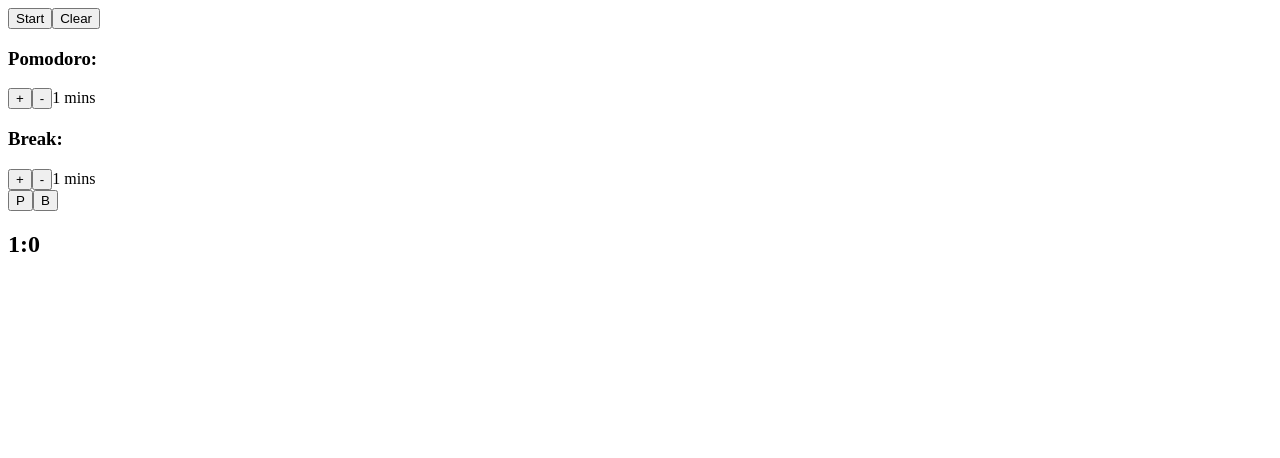
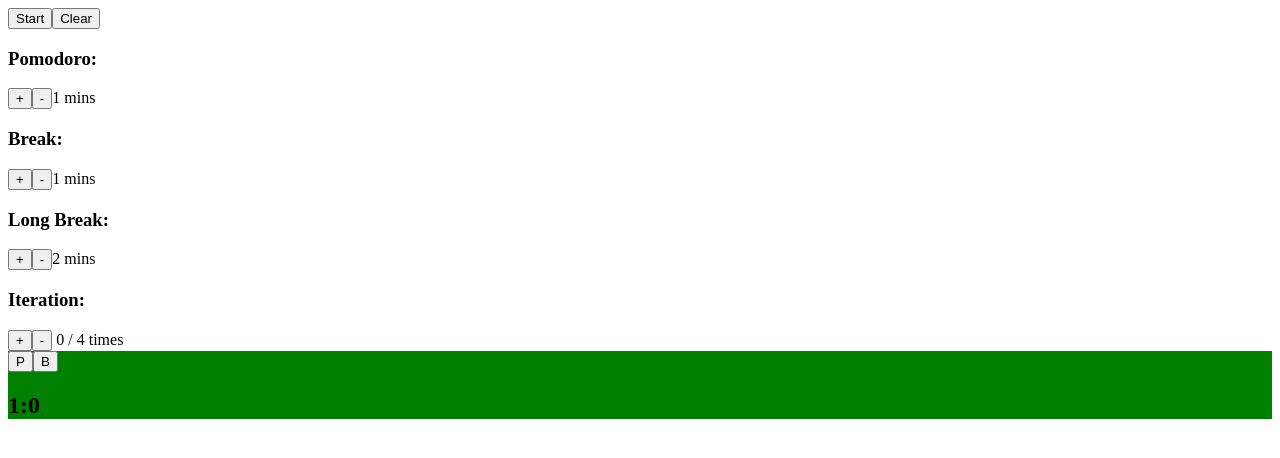
Before and after one commit to TienDo1011/tictactoe, a React app: page / in a window 1280 px wide. Shown: the top 458 px of the page. Built offline with nearby package versions, Linux system fonts and the light colour scheme; the HTML template or start-up script is replaced by a standard one.

Commit message:
Fix iteration issue

```diff
--- a/src/actions/index.js
+++ b/src/actions/index.js
@@ -1,11 +1,16 @@
 export const setPomodoroLength = (l) => ({ type: 'SET_POMODORO_LENGTH', length: l})
 export const setBreakLength = (l) => ({ type: 'SET_BREAK_LENGTH', length: l})
+export const setLongBreakLength = (l) => ({ type: 'SET_LONG_BREAK_LENGTH', length: l})
+export const setIteration = (i) => ({ type: 'SET_ITERATION', time: i})
+export const setIterated = (i) => ({ type: 'SET_ITERATED', time: i})
 export const setActivityType = (t) => ({type: 'SET_ACTIVITY_TYPE', activity_type: t})
 
 export const startTimer = (t) => ({
   type: 'START_TIMER',
   timer: {
     is_active: true,
+    paused: false,
+    is_finished: false,
     time: t
   }
 })
@@ -41,6 +46,8 @@
   type: 'FINISH_TIMER',
   timer: {
     is_finished: true,
+    is_active: false,
+    paused: false,
     time: 0
   }
 })
--- a/src/components/containers/App.js
+++ b/src/components/containers/App.js
@@ -1,7 +1,7 @@
 import React, { Component } from 'react';
 import { connect } from 'react-redux'
-import { setPomodoroLength, setBreakLength, setActivityType,
-         startTimer, tickTimer, pauseTimer, clearTimer, finishTimer
+import { setPomodoroLength, setBreakLength, setLongBreakLength, setIteration, setActivityType,
+         setIterated, startTimer, tickTimer, pauseTimer, clearTimer, finishTimer
        } from '../../actions'
 import Buttons from '../presentationals/Buttons'
 import LengthSetters from '../presentationals/LengthSetters'
@@ -10,18 +10,24 @@
 const mapStateToProps = (state) => ({
   pomodoroLength: state.pomodoroLength,
   breakLength: state.breakLength,
+  longBreakLength: state.longBreakLength,
+  iteration: state.iteration,
+  iterated: state.iterated,
   activity_type: state.activity_type,
   timer: state.timer
 })
 
 const mapDispatchToProps = (dispatch) => ({
   setBreakLength: (l) => dispatch(setBreakLength(l)),
+  setLongBreakLength: (l) => dispatch(setLongBreakLength(l)),
+  setIteration: (i) => dispatch(setIteration(i)),
+  setIterated: (i) => dispatch(setIterated(i)),
   setActivityType: (t) => dispatch(setActivityType(t)),
   setPomodoroLength: (l) => dispatch(setPomodoroLength(l)),
   startTimer: (t) => dispatch(startTimer(t)),
   tickTimer: (t) => dispatch(tickTimer(t)),
   pauseTimer: (t) => dispatch(pauseTimer(t)),
-  clearTimer: (t) => dispatch(clearTimer(t)),
+  clearTimer: () => dispatch(clearTimer()),
   finishTimer: () => dispatch(finishTimer())
 })
 
@@ -29,7 +35,7 @@
 
   constructor() {
     super()
-    this.ONE_SEC = 1000
+    this.ONE_SEC = 100
   }
 
   componentDidUpdate() {
@@ -37,7 +43,6 @@
     const t = this
     const length = (p.activity_type == "p") ? p.breakLength : p.pomodoroLength
     let counter = p.timer.time || length
-    console.log(counter);
     const startTimeout = () => {
       setTimeout(() => {
         counter = counter - 1
@@ -53,7 +58,12 @@
 
     if(p.timer.is_finished) {
       p.clearTimer()
-      p.startTimer(length)
+      setTimeout(() => {
+        p.startTimer(length)
+        p.setIterated(p.iterated + 0.5);
+      }, t.ONE_SEC)
+      // console.log(p.iterated);
+      // console.log(p.timer);
     }
 
     if (p.timer.is_active) {
@@ -71,9 +81,12 @@
           pauseTimer={p.pauseTimer} clearTimer={p.clearTimer}
           activity_type={p.activity_type}
         />
-        <LengthSetters pomodoroLength={p.pomodoroLength}
-          breakLength={p.breakLength} setPomodoroLength={p.setPomodoroLength}
-          setBreakLength={p.setBreakLength} setActivityType={p.setActivityType}
+        <LengthSetters pomodoroLength={p.pomodoroLength} breakLength={p.breakLength}
+          longBreakLength={p.longBreakLength} iteration={p.iteration}
+          iterated={p.iterated}
+          setPomodoroLength={p.setPomodoroLength} setBreakLength={p.setBreakLength}
+          setLongBreakLength={p.setLongBreakLength} setIteration={p.setIteration}
+          setActivityType={p.setActivityType}
         />
         <Clock setActivityType={p.setActivityType} timer={p.timer}
           pomodoroLength={p.pomodoroLength} breakLength={p.breakLength}
--- a/src/components/presentationals/Clock.js
+++ b/src/components/presentationals/Clock.js
@@ -16,11 +16,11 @@
     const p = this.props
     let activityType = (p.activity_type == "p") ? p.pomodoroLength : p.breakLength
     let time = p.timer.time || activityType
-    // console.log(time);
     const mins = Math.floor(time / 60)
     const secs = (time % 60)
+    const color = (p.activity_type == "p") ? "green" : ""
     return (
-      <section>
+      <section style={{backgroundColor: color}}>
         <button onClick={this._setActivityType}>P</button>
         <button onClick={this._setActivityType}>B</button>
         <h2>{mins}:{secs}</h2>
--- /dev/null
+++ b/src/components/presentationals/Iteration.js
@@ -0,0 +1,37 @@
+import React, { Component } from 'react'
+
+class Iteration extends Component {
+
+  constructor() {
+    super()
+    this._increment = this._increment.bind(this)
+    this._decrement = this._decrement.bind(this)
+  }
+
+  _increment() {
+    const p = this.props
+    p.setActivityType("p")
+    p.setLength(p.length + 1)
+  }
+
+  _decrement() {
+    const p = this.props
+    p.setActivityType("p")
+    p.setLength(p.length - 1)
+  }
+
+  render() {
+    const p = this.props
+    const length = p.length;
+    return (
+      <section>
+        <h3>{p.children}:</h3>
+        <button onClick={this._increment}>+</button>
+        <button onClick={this._decrement}>-</button>
+        <span> {Math.floor(p.iterated)} / {length} times</span>
+      </section>
+    )
+  }
+}
+
+export default Iteration
--- a/src/components/presentationals/LengthSetters.js
+++ b/src/components/presentationals/LengthSetters.js
@@ -1,5 +1,6 @@
 import React, { Component } from 'react'
 import Setter from './Setter'
+import Iteration from './Iteration'
 
 class LengthSetters extends Component {
   render() {
@@ -16,6 +17,16 @@
         >
           Break
         </Setter>
+        <Setter length={p.longBreakLength} setLength={p.setLongBreakLength}
+          setActivityType={p.setActivityType}
+        >
+          Long Break
+        </Setter>
+        <Iteration length={p.iteration} setLength={p.setIteration}
+          setActivityType={p.setActivityType} iterated={p.iterated}
+        >
+          Iteration
+        </Iteration>
       </section>
     )
   }
--- a/src/components/presentationals/Setter.js
+++ b/src/components/presentationals/Setter.js
@@ -10,13 +10,23 @@
 
   _increment() {
     const p = this.props
-    p.setActivityType(p.children.charAt(0).toLowerCase())
+    if(p.children.charAt(0).toLowerCase() !== "b"
+        || p.children.charAt(0).toLowerCase() !== "p") {
+          p.setActivityType("p")
+    } else {
+      p.setActivityType(p.children.charAt(0).toLowerCase())
+    }
     p.setLength(p.length + 60)
   }
 
   _decrement() {
     const p = this.props
-    p.setActivityType(p.children.charAt(0).toLowerCase())
+    if(p.children.charAt(0).toLowerCase() !== "b"
+        || p.children.charAt(0).toLowerCase() !== "p") {
+          p.setActivityType("p")
+    } else {
+      p.setActivityType(p.children.charAt(0).toLowerCase())
+    }
     p.setLength(p.length - 60)
   }
 
--- a/src/index.js
+++ b/src/index.js
@@ -1,6 +1,9 @@
 /**
 state = {
   breakLength:        (5min / 60000) [time in miliseconds]
+  longBreakLength:        (5min / 60000) [time in miliseconds]
+  iteration:        (4 times)
+  iterated:         (times)
   pomodoroLength:     (25min / 60000) [time in miliseconds]
   activity_type:      'p' [string] p/b
   timer:              object
@@ -21,6 +24,9 @@
 const store = createStore(
   combineReducers({
     breakLength: reducers.breakLength,
+    longBreakLength: reducers.longBreakLength,
+    iteration: reducers.iteration,
+    iterated: reducers.iterated,
     pomodoroLength: reducers.pomodoroLength,
     activity_type: reducers.activity_type,
     timer: reducers.timer
--- a/src/reducers/index.js
+++ b/src/reducers/index.js
@@ -2,6 +2,30 @@
   switch (action.type) {
     case 'SET_BREAK_LENGTH':
       return action.length;
+    default:
+      return state;
+  }
+}
+export const longBreakLength = (state = (2 * 60), action) => {
+  switch (action.type) {
+    case 'SET_LONG_BREAK_LENGTH':
+      return action.length;
+    default:
+      return state;
+  }
+}
+export const iteration = (state = 4, action) => {
+  switch (action.type) {
+    case 'SET_ITERATION':
+      return action.time;
+    default:
+      return state;
+  }
+}
+export const iterated = (state = 0, action) => {
+  switch (action.type) {
+    case 'SET_ITERATED':
+      return action.time;
     default:
       return state;
   }
@@ -37,8 +61,8 @@
     case 'START_TIMER':
       return {
         is_active: action.timer.is_active,
-        is_finished: state.is_finished,
-        paused: state.paused,
+        is_finished: action.timer.is_finished,
+        paused: action.timer.paused,
         time: Number(action.timer.time)
       }
     case 'PAUSE_TIMER':
@@ -64,9 +88,9 @@
       }
     case 'FINISH_TIMER':
       return {
-        is_active: state.is_active,
+        is_active: action.timer.is_active,
         is_finished: action.timer.is_finished,
-        paused: state.paused,
+        paused: action.timer.paused,
         time: Number(action.timer.time)
       }
     default:
```
Also changed, not shown: state-action.yaml (+7 -0 lines).
